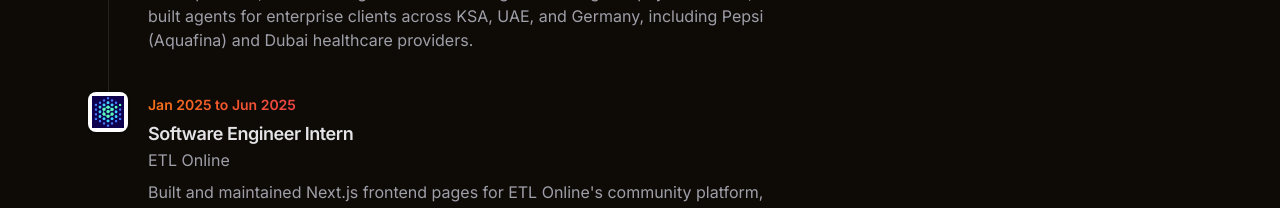
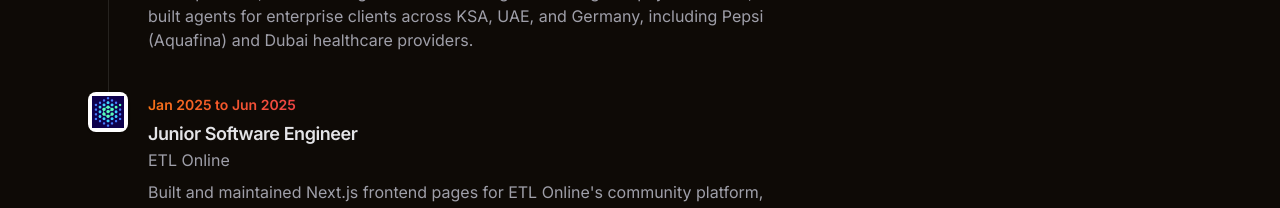
Before and after one commit to taimur2002/Portfolio, a Next.js app: page / in a window 1280 px wide. Shown: the part 2500-2708 px from the top of the page. Built offline with nearby package versions, Linux system fonts and the light colour scheme; no server answers.

Commit message:
Updated the experience

```diff
--- a/cv/Taimur-Khalid-CV-ATS.html
+++ b/cv/Taimur-Khalid-CV-ATS.html
@@ -267,8 +267,8 @@
 
         <div class="entry">
           <div class="entry-head">
-            <div class="entry-title"><b>Software Engineer Intern</b>, ETL Online</div>
-            <div class="entry-dates">Apr 2025 to Jun 2025</div>
+            <div class="entry-title"><b>Junior Software Engineer</b>, ETL Online</div>
+            <div class="entry-dates">Jan 2025 to Jun 2025</div>
           </div>
           <ul>
             <li>
--- a/src/data/portfolio.ts
+++ b/src/data/portfolio.ts
@@ -215,7 +215,7 @@ export const experience: ExperienceItem[] = [
       "Building full-stack voice AI systems with Next.js frontends and Python/FastAPI backends. I develop LLM-based conversational agents with real-time Speech-to-Text and Text-to-Speech pipelines, and live voice infrastructure on LiveKit for streaming, turn-taking, and orchestration. Shipped a production voice agent for Invygo, a UAE car rental platform, with multilingual Arabic and English booking and payment flows, and built agents for enterprise clients across KSA, UAE, and Germany, including Pepsi (Aquafina) and Dubai healthcare providers.",
   },
   {
-    role: "Software Engineer Intern",
+    role: "Junior Software Engineer",
     company: "ETL Online",
     logo: "/companies/etl.png",
     period: "Jan 2025 to Jun 2025",
```
